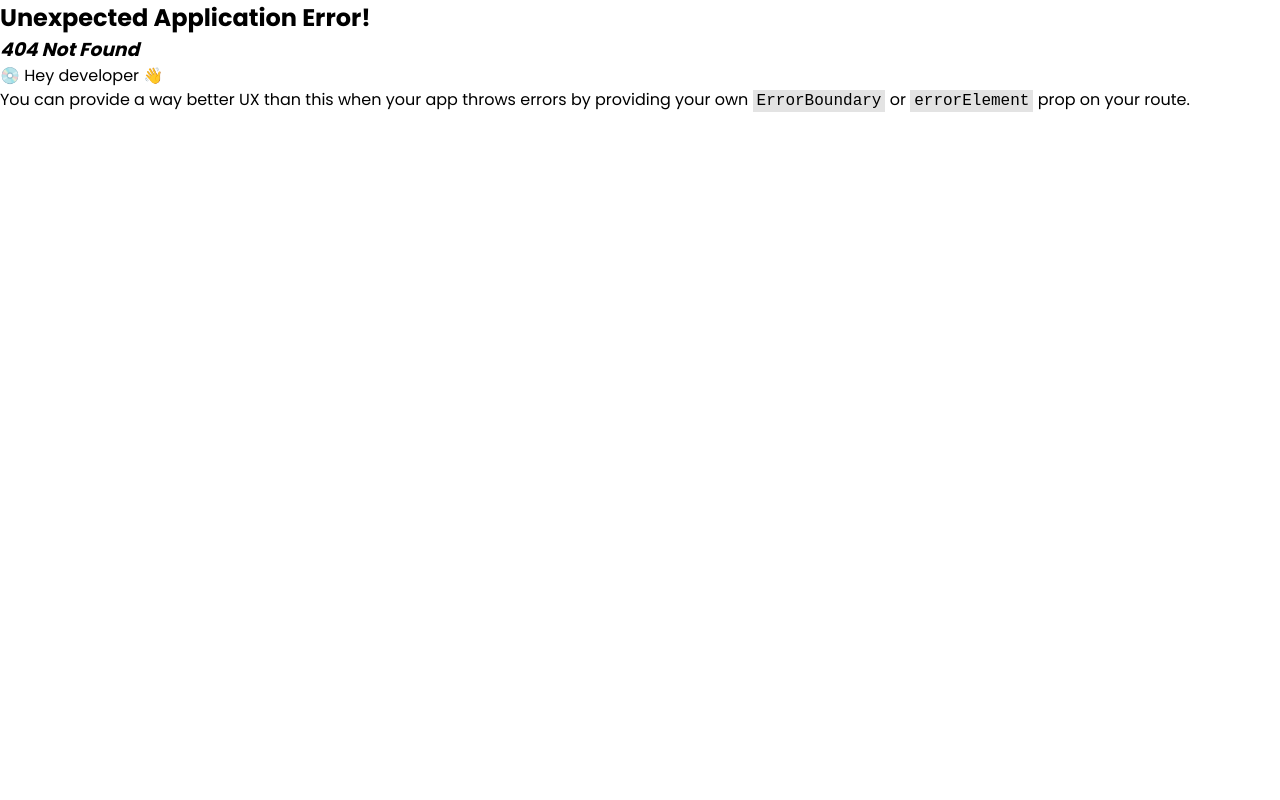
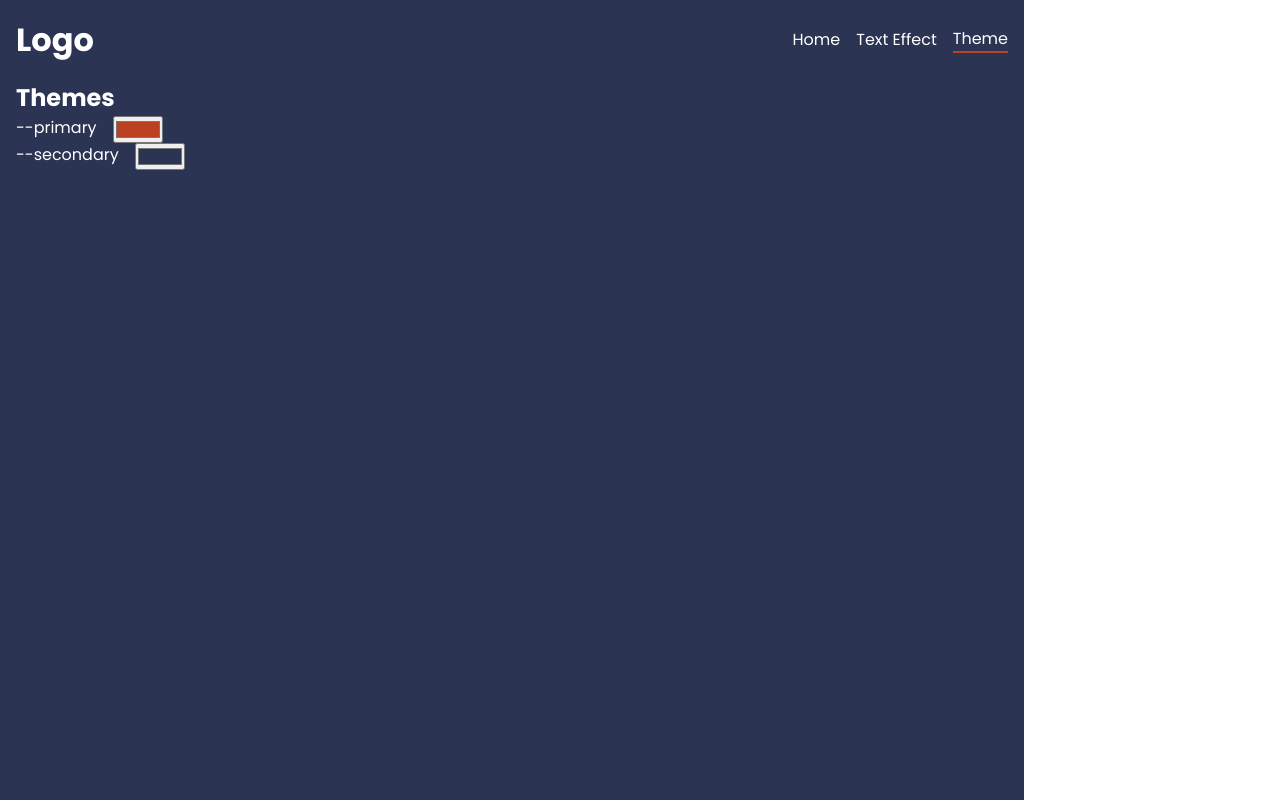
Before and after one commit to pascal-brand38/react-pages, a React (Vite) app: page /theme in a window 1280 px wide. Before the commit this address had no page. Built offline with nearby package versions, Linux system fonts and the light colour scheme.

Commit message:
Themes
Signed-off-by: Pascal Brand <pascal.brand38@gmail.com>

```diff
--- a/src/App.jsx
+++ b/src/App.jsx
@@ -7,6 +7,7 @@ import {
 
 import Home from './pages/Home'
 import TextEffect from './pages/TextEffect'
+import Theme from './pages/Theme'
 
 import { Outlet, NavLink } from "react-router-dom";
 
@@ -20,6 +21,7 @@ function RootLayout() {
           </div>
           <NavLink to="/">Home</NavLink>    { /* NavLink has an active to know where we are */ }
           <NavLink to="text-effect">Text Effect</NavLink>
+          <NavLink to="theme">Theme</NavLink>
         </nav>
       </header>
       <main>
@@ -33,8 +35,8 @@ const router = createBrowserRouter(
   createRoutesFromElements(
     <Route path="/" element={<RootLayout />}>
       <Route index element={<Home />} />
-      <Route path="text-effect" element={<TextEffect />}>
-      </Route>
+      <Route path="text-effect" element={<TextEffect />} />
+      <Route path="theme" element={<Theme />} />
 
       { /* TODO: <Route path="*" element={<NotFound />} /> */ }
     </Route>
--- /dev/null
+++ b/src/pages/Theme.jsx
@@ -0,0 +1,49 @@
+import { useState, useEffect } from "react";
+
+
+function setColor(setState, variable, newColor) {
+  setState(newColor)
+  document.documentElement.style.setProperty(variable, newColor);
+  // getComputedStyle(document.documentElement).getPropertyValue('--secondary')
+}
+
+function ColorTheme({ cssVar, state, setState }) {
+  const cssVarStyle = {
+    display: "flex",
+    gap: "1rem",
+  }
+  return (
+    <div style={ cssVarStyle }>
+      <label> { cssVar } </label>
+      <input
+        type = "color"
+        defaultValue = { state }
+        onChange = { (e) => { setColor(setState, cssVar, e.target.value); } }
+        />
+    </div>
+  );
+}
+
+
+function Theme() {
+  var [ primaryColor, setPrimaryColor ] = useState('#bc4123')
+  var [ secondaryColor, setSecondaryColor ] = useState('#2b3452')
+
+  // useEffect( () => {
+  //   console.log('useeffect ', getComputedStyle(document.documentElement).getPropertyValue('--primary'))
+  //   setColor(setPrimaryColor, '--primary', getComputedStyle(document.documentElement).getPropertyValue('--primary'));
+
+  // }, []); // ran only once
+
+  return (
+    <>
+      <h2> Themes</h2>
+
+      <ColorTheme cssVar='--primary' state={primaryColor} setState={setPrimaryColor} />
+      <ColorTheme cssVar='--secondary' state={secondaryColor} setState={setSecondaryColor} />
+
+    </>
+  );
+}
+
+export default Theme
```
